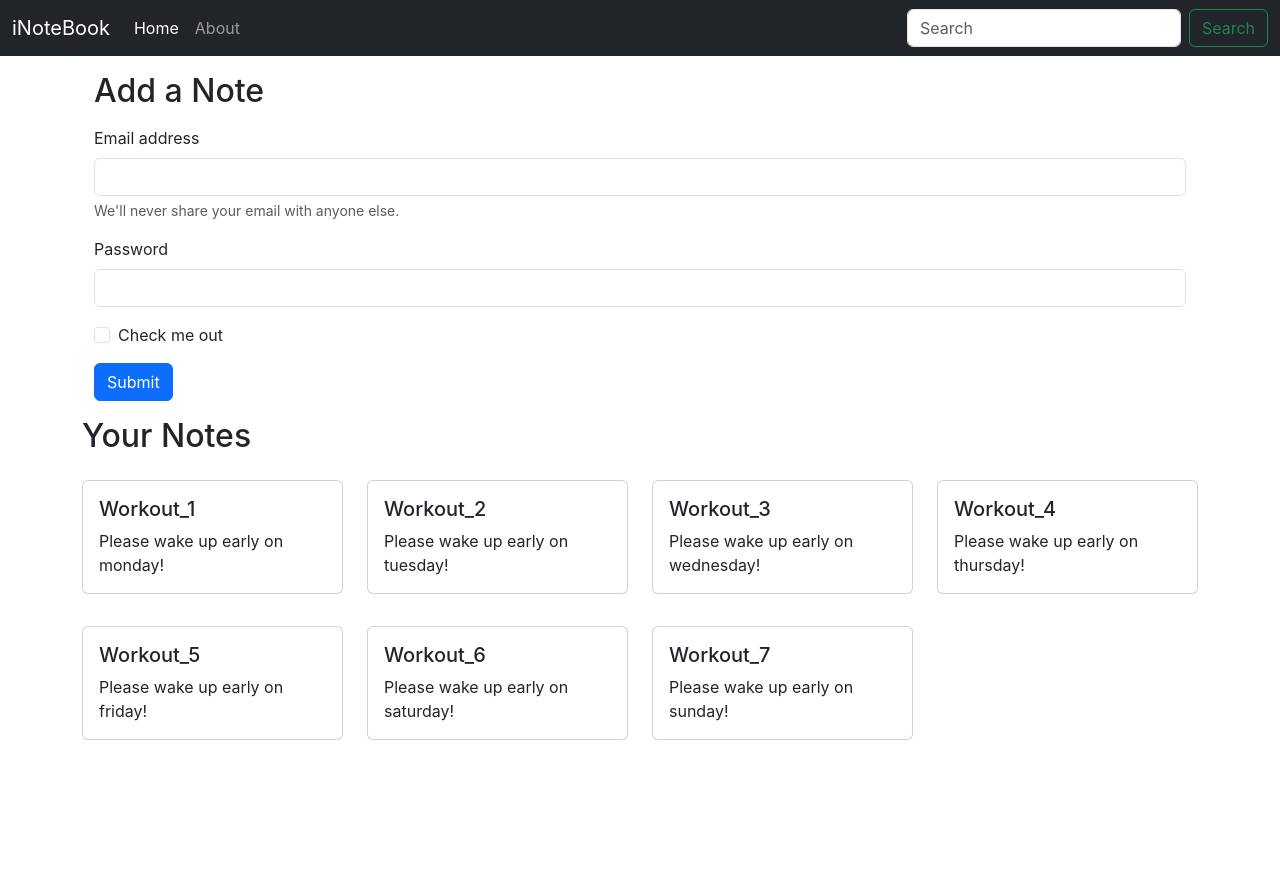
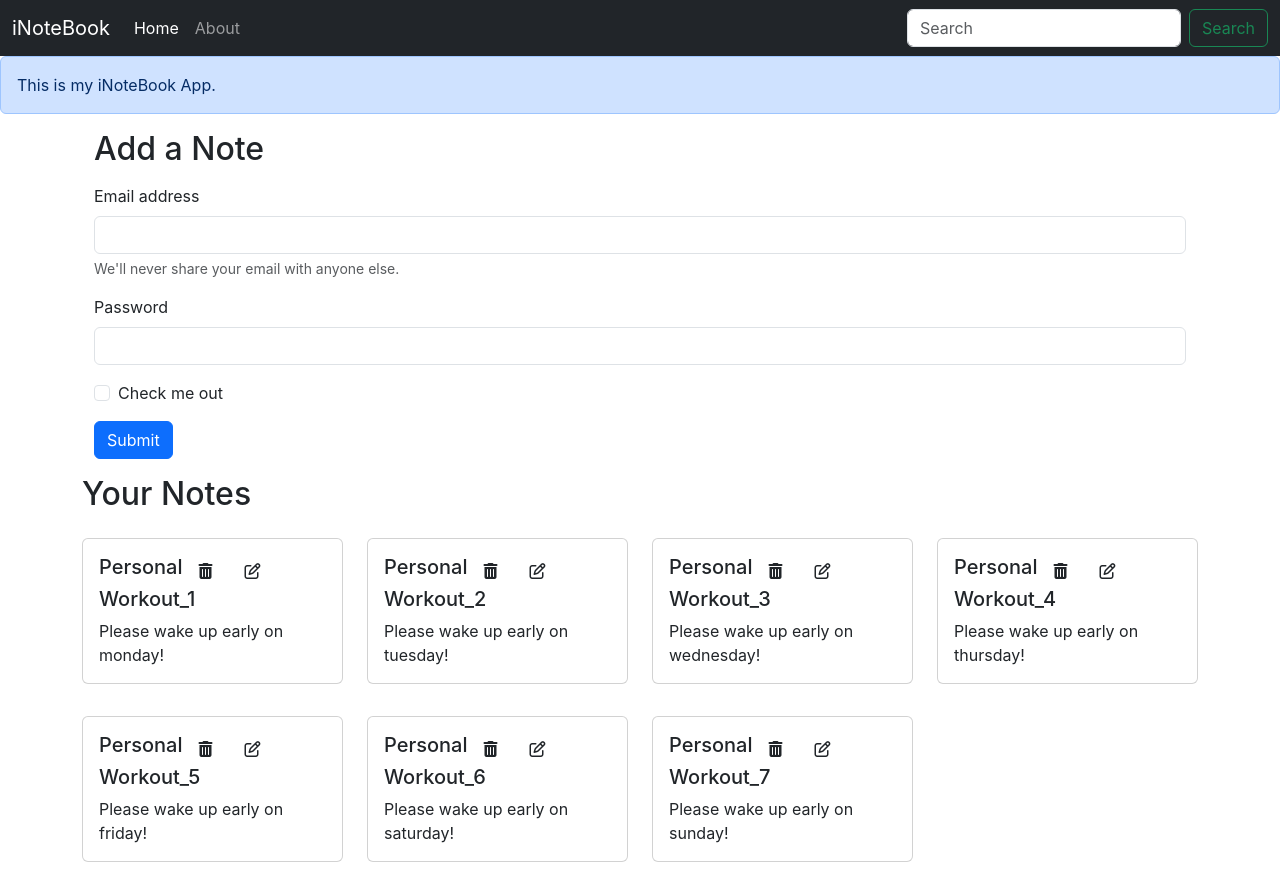
Before and after one commit to Fakher-Zaman/iNoteBook-App, a React (Create React App) app: page / in a window 1280 px wide. Before the commit the page ends 800 px from the top, so only its background shows below. Built offline with nearby package versions, Linux system fonts and the light colour scheme.

Commit message:
Adding font awesome icons to iNotebook

```diff
--- a/public/index.html
+++ b/public/index.html
@@ -21,6 +21,7 @@
   <script src="https://cdn.jsdelivr.net/npm/bootstrap@5.3.0/dist/js/bootstrap.bundle.min.js"
     integrity="sha384-geWF76RCwLtnZ8qwWowPQNguL3RmwHVBC9FhGdlKrxdiJJigb/j/68SIy3Te4Bkz"
     crossorigin="anonymous"></script>
+  <script src="https://kit.fontawesome.com/b43da9d28e.js" crossorigin="anonymous"></script>
 </body>
 
 </html>
--- a/src/App.css
+++ b/src/App.css
@@ -28,10 +28,23 @@
   color: #61dafb;
 }
 
+.card-body i {
+  cursor: pointer;
+}
+
+.delete:hover {
+  color: red;
+}
+
+.edit:hover {
+  color: blue;
+}
+
 @keyframes App-logo-spin {
   from {
     transform: rotate(0deg);
   }
+
   to {
     transform: rotate(360deg);
   }
--- a/src/App.js
+++ b/src/App.js
@@ -8,6 +8,7 @@
 import Home from './components/Home';
 import About from './components/About';
 import NoteState from './context/notes/NoteState';
+import Alert from './components/Alert';
 
 function App() {
   return (
@@ -15,6 +16,7 @@
       <NoteState>
         <Router>
           <Navbar />
+          <Alert message="This is my iNoteBook App." />
           <div className="container">
             <Routes>
               <Route exact path="/" element={<Home />}></Route>
--- /dev/null
+++ b/src/components/Alert.js
@@ -0,0 +1,13 @@
+import React from 'react'
+
+const Alert = (props) => {
+    return (
+        <div>
+            <div className="alert alert-primary" role="alert">
+                {props.message}
+            </div>
+        </div>
+    )
+}
+
+export default Alert
--- a/src/components/Home.js
+++ b/src/components/Home.js
@@ -8,17 +8,17 @@
                 <h2>Add a Note</h2>
                 <form className='my-3'>
                     <div className="mb-3">
-                        <label for="exampleInputEmail1" className="form-label">Email address</label>
+                        <label htmlFor="exampleInputEmail1" className="form-label">Email address</label>
                         <input type="email" className="form-control" id="exampleInputEmail1" aria-describedby="emailHelp" />
                         <div id="emailHelp" className="form-text">We'll never share your email with anyone else.</div>
                     </div>
                     <div className="mb-3">
-                        <label for="exampleInputPassword1" className="form-label">Password</label>
+                        <label htmlFor="exampleInputPassword1" className="form-label">Password</label>
                         <input type="password" className="form-control" id="exampleInputPassword1" />
                     </div>
                     <div className="mb-3 form-check">
                         <input type="checkbox" className="form-check-input" id="exampleCheck1" />
-                        <label className="form-check-label" for="exampleCheck1">Check me out</label>
+                        <label className="form-check-label" htmlFor="exampleCheck1">Check me out</label>
                     </div>
                     <button type="submit" className="btn btn-primary">Submit</button>
                 </form>
--- a/src/components/NoteItem.js
+++ b/src/components/NoteItem.js
@@ -6,6 +6,9 @@
         <div className='col-md-3'>
             <div className="card my-3">
                 <div className="card-body">
+                    <div className='d-flex align-items-center'>
+                        <h5 className="card-title">{note.tag}</h5><i className="fa-solid fa-trash-can delete mx-3"></i><i className="fa-regular fa-pen-to-square edit mx-3"></i>
+                    </div>
                     <h5 className="card-title">{note.title}</h5>
                     <p className="card-text">{note.description}</p>
                 </div>
--- a/src/components/Notes.js
+++ b/src/components/Notes.js
@@ -9,7 +9,7 @@
         <div className='row my-3'>
             <h2>Your Notes</h2>
             {notes.map((note) => {
-                return <NoteItem note={note} />
+                return <NoteItem key={note._id} note={note} />
             })}
         </div>
     )
--- a/src/context/notes/NoteState.js
+++ b/src/context/notes/NoteState.js
@@ -23,7 +23,7 @@
         },
         {
             "tag": "Personal",
-            "_id": "64857c953c52da19f004821f",
+            "_id": "64857c953c52aa19f004821f",
             "title": "Workout_3",
             "description": "Please wake up early on wednesday!",
             "user": "64841d8dc4546424b0e03ad0",
@@ -32,7 +32,7 @@
         },
         {
             "tag": "Personal",
-            "_id": "64857c953c52da19f004821f",
+            "_id": "64857ce53c52da19f004821f",
             "title": "Workout_4",
             "description": "Please wake up early on thursday!",
             "user": "64841d8dc4546424b0e03ad0",
@@ -41,7 +41,7 @@
         },
         {
             "tag": "Personal",
-            "_id": "64857c953c52da19f004821f",
+            "_id": "64857c953c52dr19f004821f",
             "title": "Workout_5",
             "description": "Please wake up early on friday!",
             "user": "64841d8dc4546424b0e03ad0",
@@ -50,7 +50,7 @@
         },
         {
             "tag": "Personal",
-            "_id": "64857c953c52da19f004821f",
+            "_id": "64857c953c52da1yf004821f",
             "title": "Workout_6",
             "description": "Please wake up early on saturday!",
             "user": "64841d8dc4546424b0e03ad0",
@@ -59,7 +59,7 @@
         },
         {
             "tag": "Personal",
-            "_id": "64857c953c52da19f004821f",
+            "_id": "44857c953c52da19f004821f",
             "title": "Workout_7",
             "description": "Please wake up early on sunday!",
             "user": "64841d8dc4546424b0e03ad0",
```
Also changed, not shown: src/index.css (line endings or trailing spaces).
